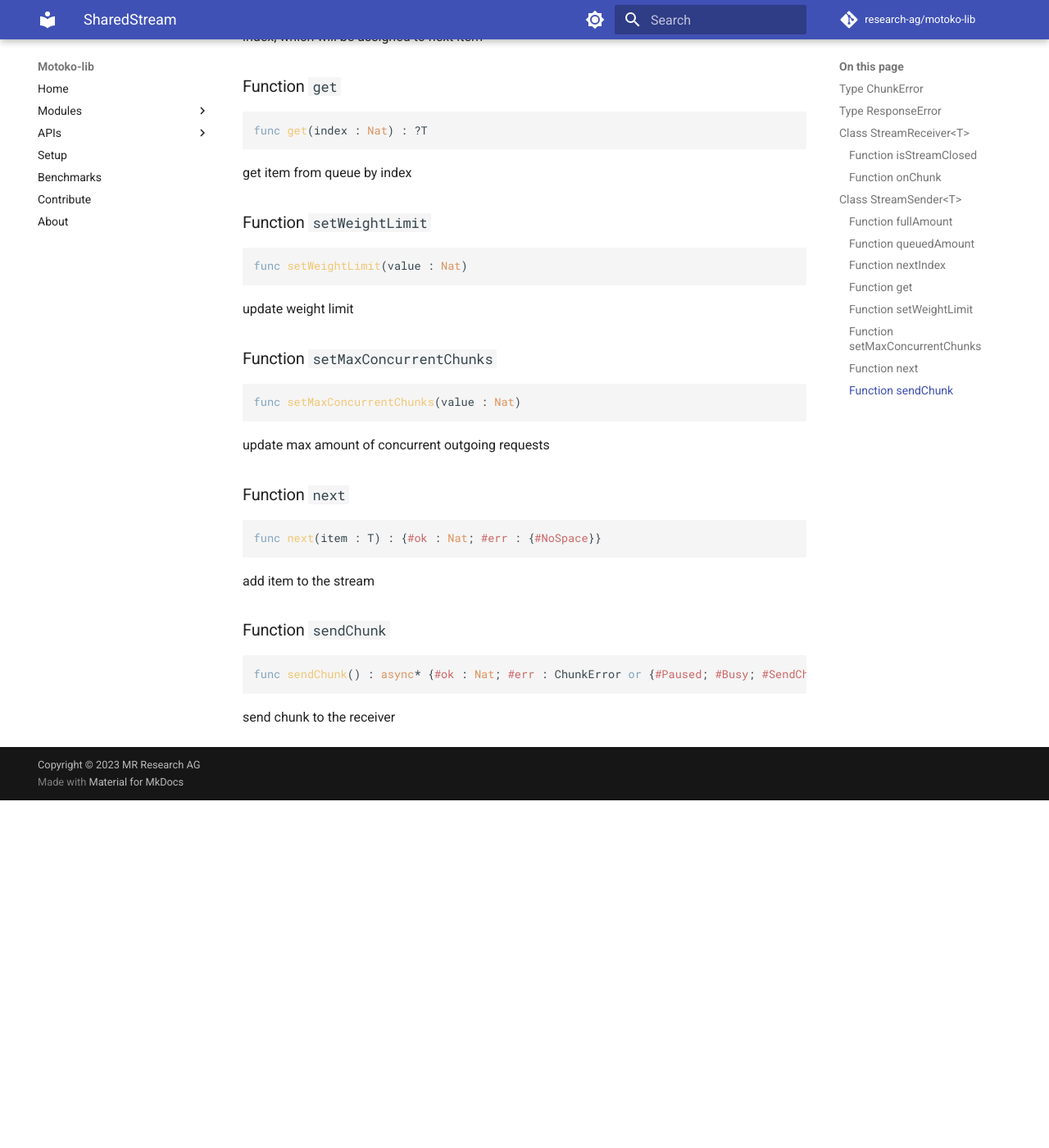
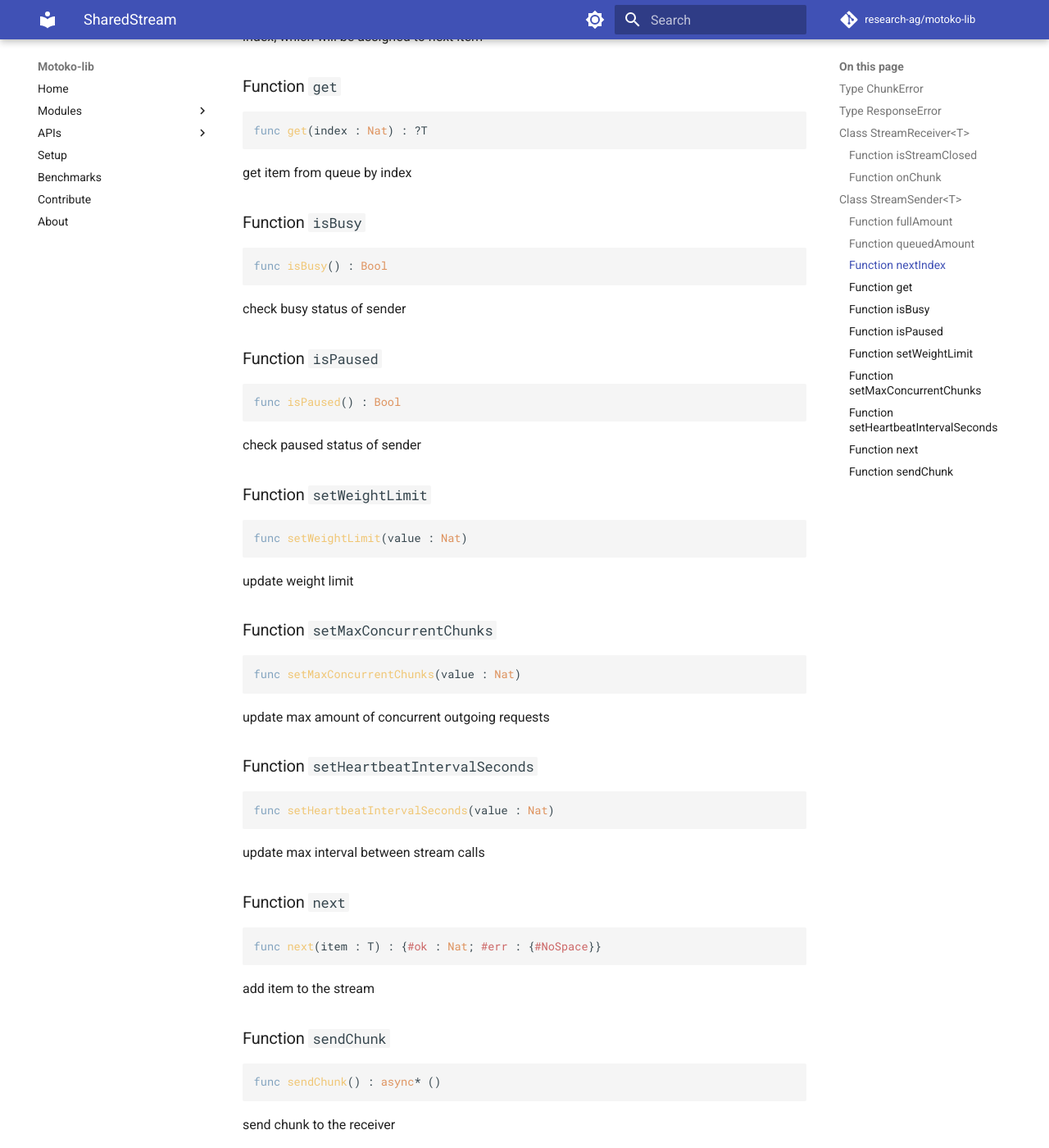
Before and after one commit to research-ag/motoko-lib, an MkDocs documentation site: the page built from docs/modoc/SharedStream.md, in a window 1280 px wide and 1400 px high, scrolled down 1821 px. Shown: the whole window at 82% size. Built offline with MkDocs 1.6.1 and Material for MkDocs 9.7.7, drawn with Linux system fonts in a browser that asks for light colours; comment, search, counter and statistics services are not loaded; before the commit the page ends 2797 px from its top, so only the background shows below that; some of the changed text lies outside the part shown.

Commit message:
PR code adjustments

````diff
--- a/docs/modoc/SharedStream.md
+++ b/docs/modoc/SharedStream.md
@@ -103,6 +103,22 @@ func get(index : Nat) : ?T
 get item from queue by index
 
 
+### Function `isBusy`
+``` motoko
+func isBusy() : Bool
+```
+
+check busy status of sender
+
+
+### Function `isPaused`
+``` motoko
+func isPaused() : Bool
+```
+
+check paused status of sender
+
+
 ### Function `setWeightLimit`
 ``` motoko
 func setWeightLimit(value : Nat)
@@ -119,6 +135,14 @@ func setMaxConcurrentChunks(value : Nat)
 update max amount of concurrent outgoing requests
 
 
+### Function `setHeartbeatIntervalSeconds`
+``` motoko
+func setHeartbeatIntervalSeconds(value : Nat)
+```
+
+update max interval between stream calls
+
+
 ### Function `next`
 ``` motoko
 func next(item : T) : {#ok : Nat; #err : {#NoSpace}}
@@ -129,7 +153,7 @@ add item to the stream
 
 ### Function `sendChunk`
 ``` motoko
-func sendChunk() : async* {#ok : Nat; #err : ChunkError or {#Paused; #Busy; #SendChunkError : Text}}
+func sendChunk() : async* ()
 ```
 
 send chunk to the receiver
````
Also changed, not shown: other parts of docs/modoc/SharedStream.md (+3 -3 lines), docs/modoc/SharedStreamManager.md (+1 -1 lines), 1 other file.
